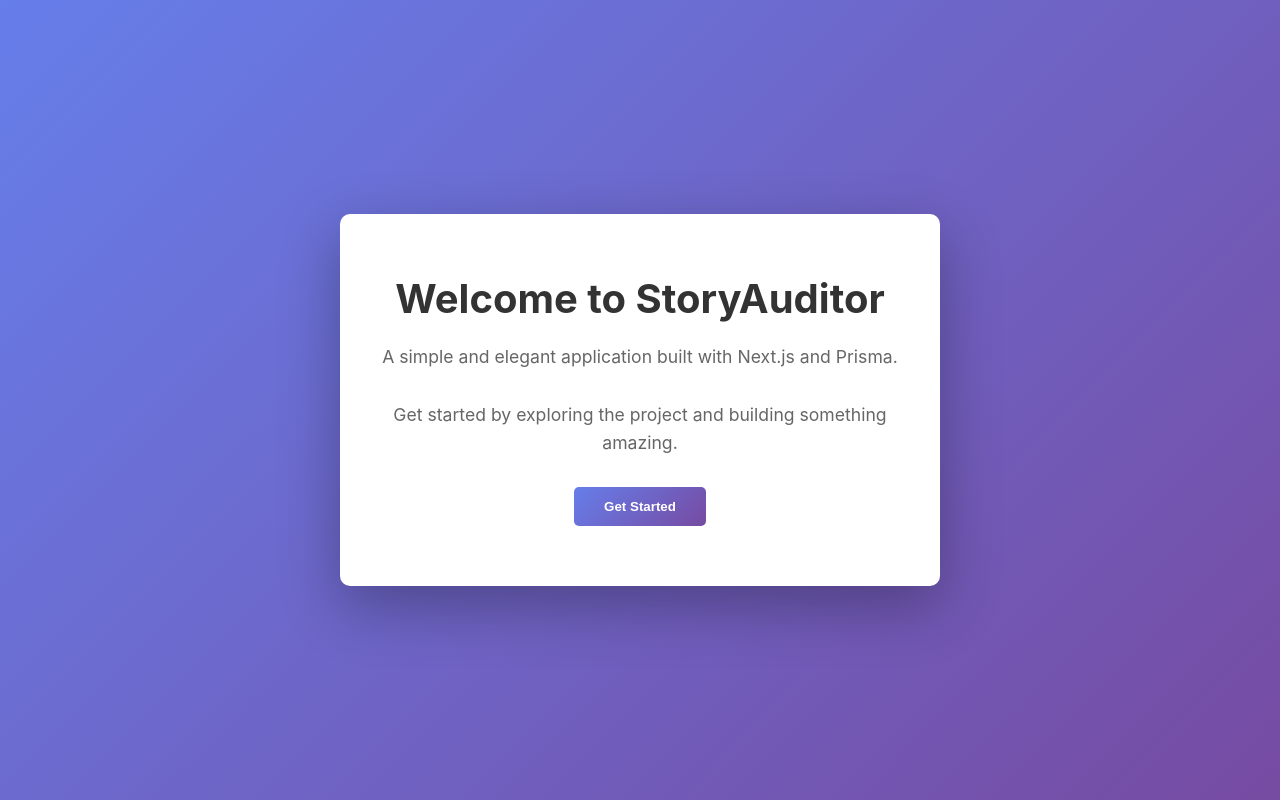
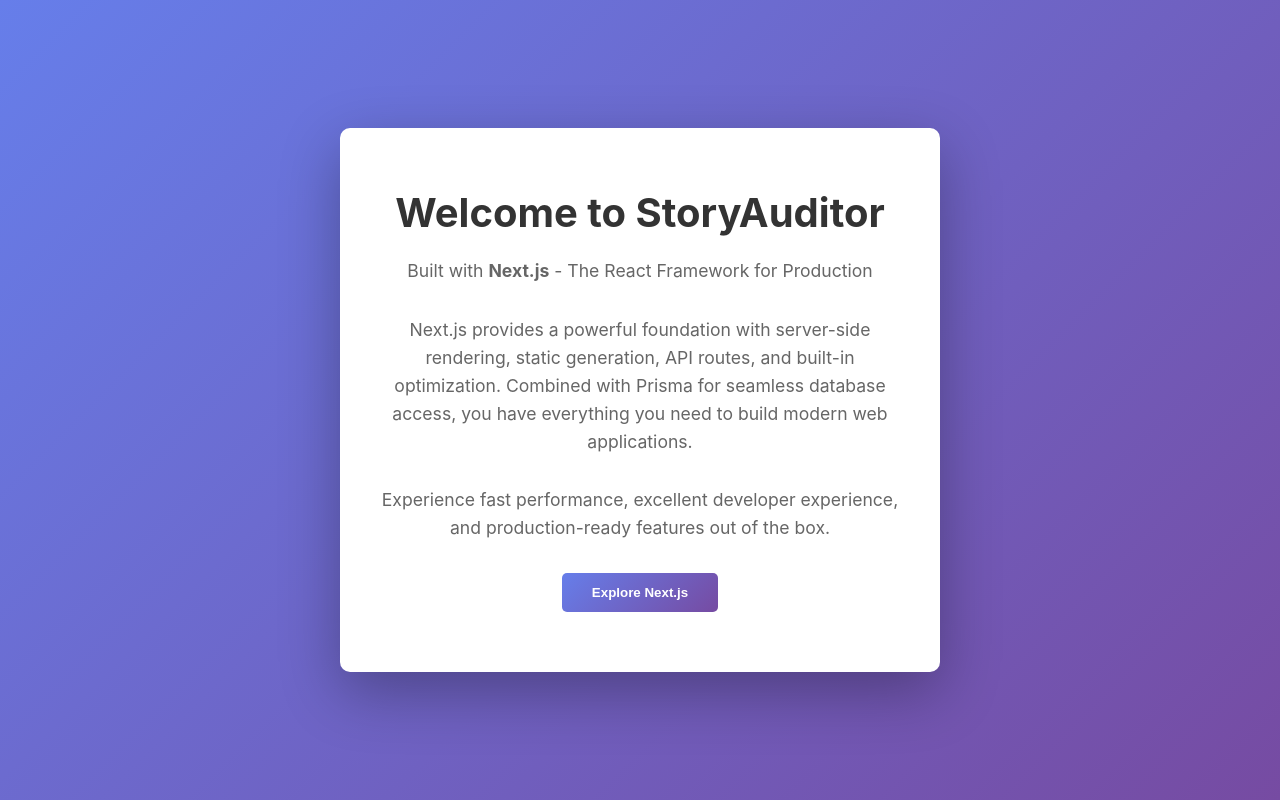
Before and after one commit to dave-norris/StoryAuditor, a Next.js app: page / in a window 1280 px wide. Built offline with nearby package versions, Linux system fonts and the light colour scheme.

Commit message:
edit page

```diff
--- a/app/page.tsx
+++ b/app/page.tsx
@@ -2,9 +2,10 @@
   return (
     <div className="container">
       <h1>Welcome to StoryAuditor</h1>
-      <p>A simple and elegant application built with Next.js and Prisma.</p>
-      <p>Get started by exploring the project and building something amazing.</p>
-      <button className="button">Get Started</button>
+      <p>Built with <strong>Next.js</strong> - The React Framework for Production</p>
+      <p>Next.js provides a powerful foundation with server-side rendering, static generation, API routes, and built-in optimization. Combined with Prisma for seamless database access, you have everything you need to build modern web applications.</p>
+      <p>Experience fast performance, excellent developer experience, and production-ready features out of the box.</p>
+      <button className="button">Explore Next.js</button>
     </div>
   );
 }
```
